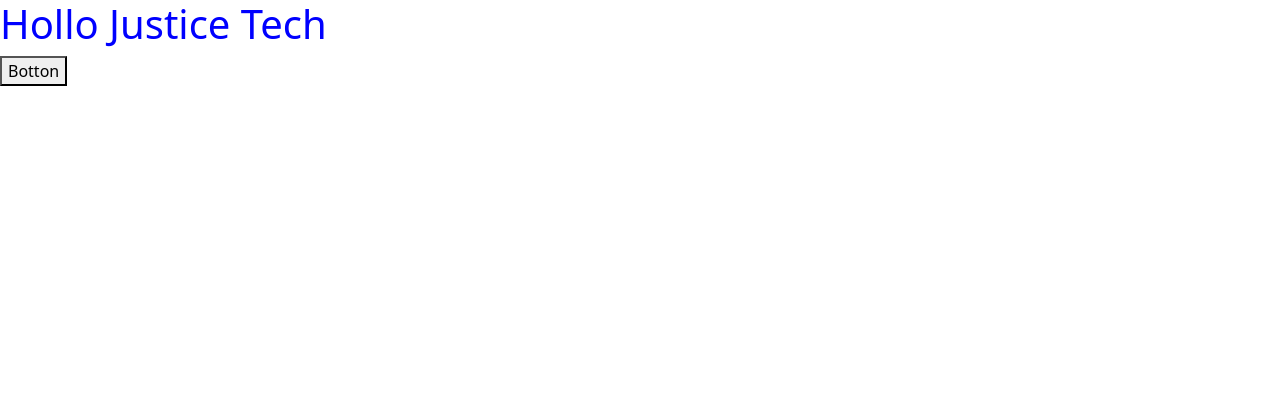
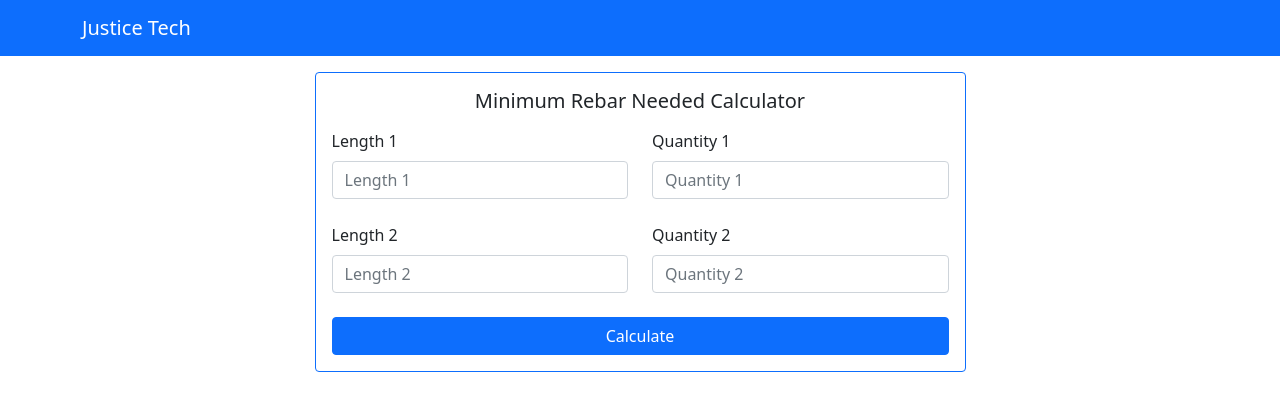
Before and after one commit to mintesnot123/justice-electron-react-app, a React app: page / in a window 1280 px wide. Shown: the top 410 px of the page. Built offline with nearby package versions, Linux system fonts and the light colour scheme.

Commit message:
added input form layout

```diff
--- a/src/js/App.js
+++ b/src/js/App.js
@@ -1,10 +1,64 @@
 import React from "react";
+import Navbar from "react-bootstrap/Navbar";
+import Container from "react-bootstrap/Container";
+import Col from "react-bootstrap/Col";
+import Row from "react-bootstrap/Row";
+import Form from "react-bootstrap/Form";
+import Button from "react-bootstrap/Button";
+import Stack from "react-bootstrap/Stack";
+import Card from "react-bootstrap/Card";
 
 export default function App() {
   return (
     <>
-      <h1>Hollo Justice Tech</h1>
-      <button>Botton</button>
+      <Navbar bg="primary" variant="dark">
+        <Container>
+          <Navbar.Brand href="#home">Justice Tech</Navbar.Brand>
+        </Container>
+      </Navbar>
+      <Container fluid="sm">
+        <Card
+          className="col-md-10 col-lg-8 col-xl-7 mx-auto mt-3"
+          border="primary"
+        >
+          <Card.Body>
+            <Card.Title className="text-center">
+              Minimum Rebar Needed Calculator
+            </Card.Title>
+            <Form className="mt-3">
+              <Stack gap={2} className="mt-3">
+                <Row className="mb-3">
+                  <Form.Group as={Col} controlId="length1">
+                    <Form.Label>Length 1</Form.Label>
+                    <Form.Control type="number" placeholder="Length 1" />
+                  </Form.Group>
+
+                  <Form.Group as={Col} controlId="quantity1">
+                    <Form.Label>Quantity 1</Form.Label>
+                    <Form.Control type="number" placeholder="Quantity 1" />
+                  </Form.Group>
+                </Row>
+
+                <Row className="mb-3">
+                  <Form.Group as={Col} controlId="length2">
+                    <Form.Label>Length 2</Form.Label>
+                    <Form.Control type="number" placeholder="Length 2" />
+                  </Form.Group>
+
+                  <Form.Group as={Col} controlId="quantity2">
+                    <Form.Label>Quantity 2</Form.Label>
+                    <Form.Control type="number" placeholder="Quantity 2" />
+                  </Form.Group>
+                </Row>
+
+                <Button variant="primary" type="submit">
+                  Calculate
+                </Button>
+              </Stack>
+            </Form>
+          </Card.Body>
+        </Card>
+      </Container>
     </>
   );
 }
```
